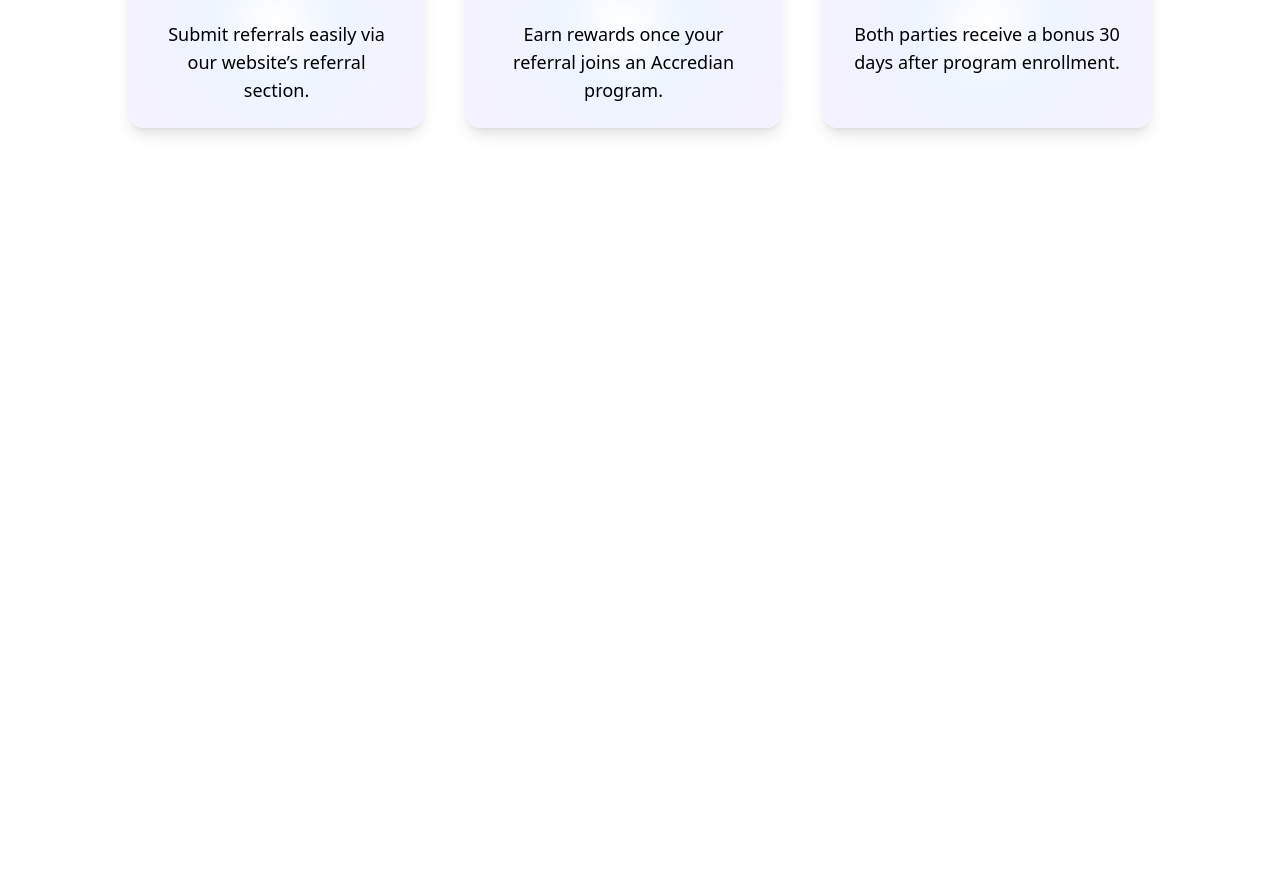
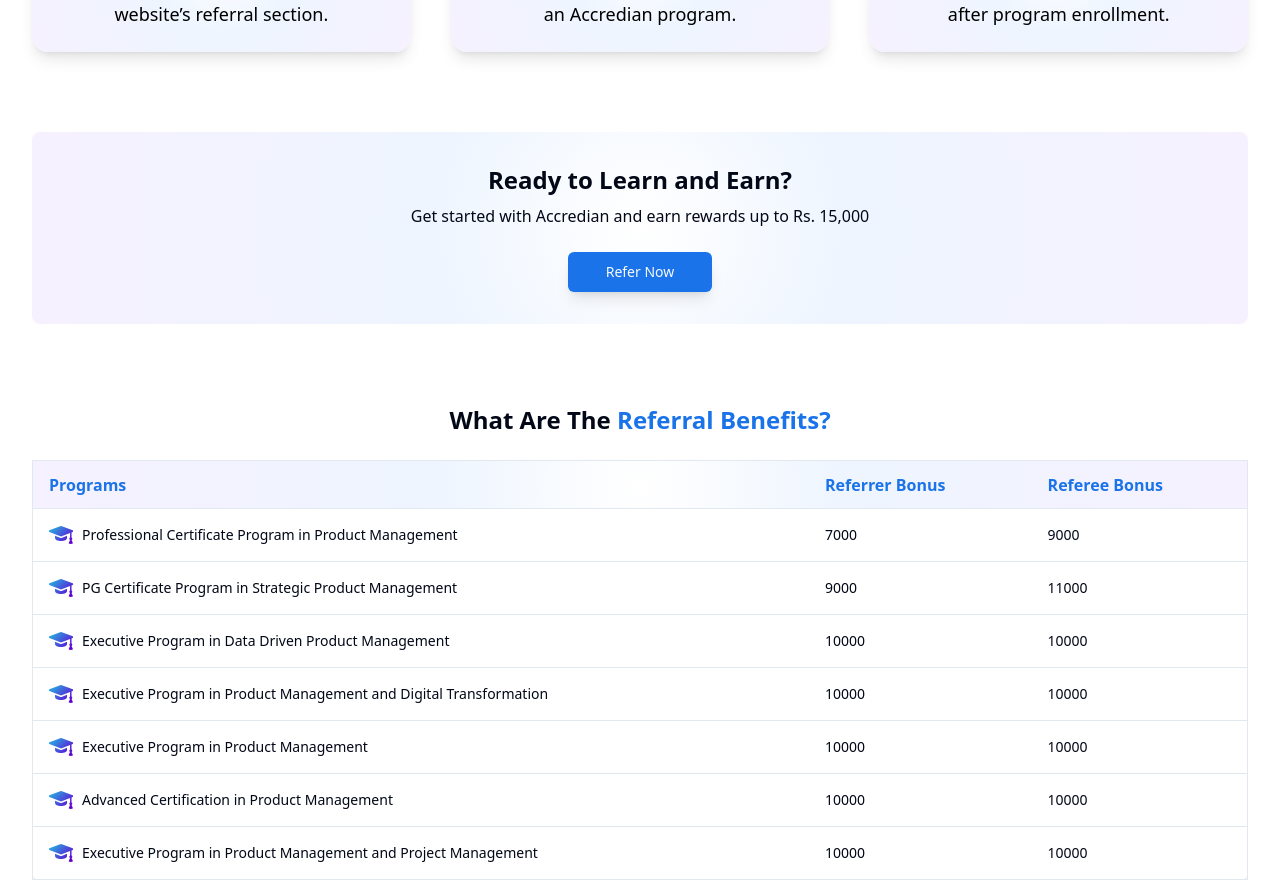
Before and after one commit to KunalSalunkhe12/Accredian-frontend-task, a React (Vite) app: page / in a window 1280 px wide. Shown: the part 681-1561 px from the top of the page. Before the commit the page ends 849 px from the top, so only its background shows below. Built offline with nearby package versions, Linux system fonts and the light colour scheme.

Commit message:
feat: Add CTA, Benefits component

```diff
--- /dev/null
+++ b/src/components/shared/Benefits.tsx
@@ -0,0 +1,87 @@
+import {
+  Table,
+  TableBody,
+  TableCell,
+  TableHead,
+  TableHeader,
+  TableRow,
+} from "@/components/ui/table";
+
+const programs = [
+  {
+    name: "Professional Certificate Program in Product Management",
+    referrerBonus: 7000,
+    refereeBonus: 9000,
+  },
+  {
+    name: "PG Certificate Program in Strategic Product Management",
+    referrerBonus: 9000,
+    refereeBonus: 11000,
+  },
+  {
+    name: "Executive Program in Data Driven Product Management",
+    referrerBonus: 10000,
+    refereeBonus: 10000,
+  },
+  {
+    name: "Executive Program in Product Management and Digital Transformation",
+    referrerBonus: 10000,
+    refereeBonus: 10000,
+  },
+  {
+    name: "Executive Program in Product Management",
+    referrerBonus: 10000,
+    refereeBonus: 10000,
+  },
+  {
+    name: "Advanced Certification in Product Management",
+    referrerBonus: 10000,
+    refereeBonus: 10000,
+  },
+  {
+    name: "Executive Program in Product Management and Project Management",
+    referrerBonus: 10000,
+    refereeBonus: 10000,
+  },
+];
+
+const Benefits = () => {
+  return (
+    <section>
+      <h2 className="text-center">
+        What Are The <span className="text-blue">Referral Benefits?</span>
+      </h2>
+      <Table className="mt-6 shadow-lg border rounded-lg">
+        <TableHeader className="bg-radial-gradient">
+          <TableRow>
+            <TableHead className="font-semibold text-blue text-base min-w-[250px]">
+              Programs
+            </TableHead>
+            <TableHead className="font-semibold text-blue text-base min-w-36">
+              Referrer Bonus
+            </TableHead>
+            <TableHead className="font-semibold text-blue text-base min-w-36">
+              Referee Bonus
+            </TableHead>
+          </TableRow>
+        </TableHeader>
+        <TableBody>
+          {programs.map((program) => {
+            return (
+              <TableRow key={program.name}>
+                <TableCell className="flex gap-2 items-center">
+                  <img src="/images/cap.svg" alt="cap" />
+                  <p>{program.name}</p>
+                </TableCell>
+                <TableCell>{program.referrerBonus}</TableCell>
+                <TableCell>{program.refereeBonus}</TableCell>
+              </TableRow>
+            );
+          })}
+        </TableBody>
+      </Table>
+    </section>
+  );
+};
+
+export default Benefits;
--- /dev/null
+++ b/src/components/shared/CTA.tsx
@@ -0,0 +1,15 @@
+import { Button } from "../ui/button";
+
+const CTA = () => {
+  return (
+    <section className="bg-radial-gradient p-8 rounded-lg text-center mt-8">
+      <h2 className="mb-2">Ready to Learn and Earn?</h2>
+      <p className="text-sm md:text-base mb-6">
+        Get started with Accredian and earn rewards up to Rs. 15,000
+      </p>
+      <Button className="bg-blue w-36 shadow-lg">Refer Now</Button>
+    </section>
+  );
+};
+
+export default CTA;
--- /dev/null
+++ b/src/components/shared/FAQ.tsx
@@ -0,0 +1,5 @@
+const FAQ = () => {
+  return <div>FAQ</div>;
+};
+
+export default FAQ;
--- a/src/components/shared/Hero.tsx
+++ b/src/components/shared/Hero.tsx
@@ -11,7 +11,9 @@
           Earn Rewards Up to{" "}
           <span className="text-blue font-bold">Rs. 15,000</span>
         </p>
-        <Button className="bg-blue w-36 shadow-lg">Refer Now</Button>
+        <Button className="bg-blue w-36 shadow-lg mx-auto md:mx-0">
+          Refer Now
+        </Button>
       </div>
       <div>
         <img src="/images/hero-img.svg" alt="Hero image" />
--- a/src/components/shared/HowToRefer.tsx
+++ b/src/components/shared/HowToRefer.tsx
@@ -1,6 +1,6 @@
 const StepCard = ({ title, step }: { title: string; step: string }) => {
   return (
-    <div className="shadow-lg text-black py-6 px-8 rounded-2xl text-center space-y-4 bg-radial-gradient">
+    <div className="shadow-lg text-black py-6 px-8 rounded-2xl text-center space-y-4 bg-radial-gradient min-w-60 flex-1">
       <span className="text-6xl font-bold text-blue">{step}</span>
       <p className="text-lg font-medium">{title}</p>
     </div>
@@ -10,10 +10,10 @@
 const HowToRefer = () => {
   return (
     <section>
-      <h2 className="text-center text-2xl font-bold">
+      <h2 className="text-center">
         How Do I <span className="text-blue">Refer?</span>
       </h2>
-      <div className="flex gap-10 my-10">
+      <div className="flex flex-wrap gap-10 my-10">
         <StepCard
           title="Submit referrals easily via our website’s referral section."
           step="01"
--- /dev/null
+++ b/src/components/ui/table.tsx
@@ -0,0 +1,117 @@
+import * as React from "react";
+
+import { cn } from "@/lib/utils";
+
+const Table = React.forwardRef<
+  HTMLTableElement,
+  React.HTMLAttributes<HTMLTableElement>
+>(({ className, ...props }, ref) => (
+  <div className="relative w-full overflow-auto">
+    <table
+      ref={ref}
+      className={cn("w-full caption-bottom text-sm", className)}
+      {...props}
+    />
+  </div>
+));
+Table.displayName = "Table";
+
+const TableHeader = React.forwardRef<
+  HTMLTableSectionElement,
+  React.HTMLAttributes<HTMLTableSectionElement>
+>(({ className, ...props }, ref) => (
+  <thead ref={ref} className={cn("[&_tr]:border-b", className)} {...props} />
+));
+TableHeader.displayName = "TableHeader";
+
+const TableBody = React.forwardRef<
+  HTMLTableSectionElement,
+  React.HTMLAttributes<HTMLTableSectionElement>
+>(({ className, ...props }, ref) => (
+  <tbody
+    ref={ref}
+    className={cn("[&_tr:last-child]:border-0", className)}
+    {...props}
+  />
+));
+TableBody.displayName = "TableBody";
+
+const TableFooter = React.forwardRef<
+  HTMLTableSectionElement,
+  React.HTMLAttributes<HTMLTableSectionElement>
+>(({ className, ...props }, ref) => (
+  <tfoot
+    ref={ref}
+    className={cn(
+      "border-t bg-muted/50 font-medium [&>tr]:last:border-b-0",
+      className
+    )}
+    {...props}
+  />
+));
+TableFooter.displayName = "TableFooter";
+
+const TableRow = React.forwardRef<
+  HTMLTableRowElement,
+  React.HTMLAttributes<HTMLTableRowElement>
+>(({ className, ...props }, ref) => (
+  <tr
+    ref={ref}
+    className={cn(
+      "border-b transition-colors hover:bg-muted/50 data-[state=selected]:bg-muted",
+      className
+    )}
+    {...props}
+  />
+));
+TableRow.displayName = "TableRow";
+
+const TableHead = React.forwardRef<
+  HTMLTableCellElement,
+  React.ThHTMLAttributes<HTMLTableCellElement>
+>(({ className, ...props }, ref) => (
+  <th
+    ref={ref}
+    className={cn(
+      "h-12 px-4 text-left align-middle font-medium text-muted-foreground [&:has([role=checkbox])]:pr-0",
+      className
+    )}
+    {...props}
+  />
+));
+TableHead.displayName = "TableHead";
+
+const TableCell = React.forwardRef<
+  HTMLTableCellElement,
+  React.TdHTMLAttributes<HTMLTableCellElement>
+>(({ className, ...props }, ref) => (
+  <td
+    ref={ref}
+    className={cn("p-4 align-middle [&:has([role=checkbox])]:pr-0", className)}
+    {...props}
+  />
+));
+TableCell.displayName = "TableCell";
+
+const TableCaption = React.forwardRef<
+  HTMLTableCaptionElement,
+  React.HTMLAttributes<HTMLTableCaptionElement>
+>(({ className, ...props }, ref) => (
+  <caption
+    ref={ref}
+    className={cn("mt-4 text-sm text-muted-foreground", className)}
+    {...props}
+  />
+));
+TableCaption.displayName = "TableCaption";
+
+export {
+  Table,
+  TableHeader,
+  TableBody,
+  TableFooter,
+  TableHead,
+  TableRow,
+  TableCell,
+  TableCaption,
+};
--- a/src/globals.css
+++ b/src/globals.css
@@ -66,4 +66,8 @@
   body {
     @apply bg-background text-foreground;
   }
+
+  h2 {
+    @apply text-2xl font-bold;
+  }
 }
--- a/src/pages/Home.tsx
+++ b/src/pages/Home.tsx
@@ -1,3 +1,5 @@
+import Benefits from "@/components/shared/Benefits";
+import CTA from "@/components/shared/CTA";
 import Hero from "@/components/shared/Hero";
 import HowToRefer from "@/components/shared/HowToRefer";
 
@@ -6,6 +8,8 @@
     <>
       <Hero />
       <HowToRefer />
+      <CTA />
+      <Benefits />
     </>
   );
 };
--- a/tailwind.config.js
+++ b/tailwind.config.js
@@ -12,7 +12,11 @@
   theme: {
     container: {
       center: true,
-      padding: "8rem",
+      padding: {
+        DEFAULT: "2rem",
+        lg: "6rem",
+        "2xl": "8rem",
+      },
       screens: {
         "2xl": "1400px",
       },
```
Also changed, not shown: public/images/cap.svg (added), public/images/number-1.png (deleted).
